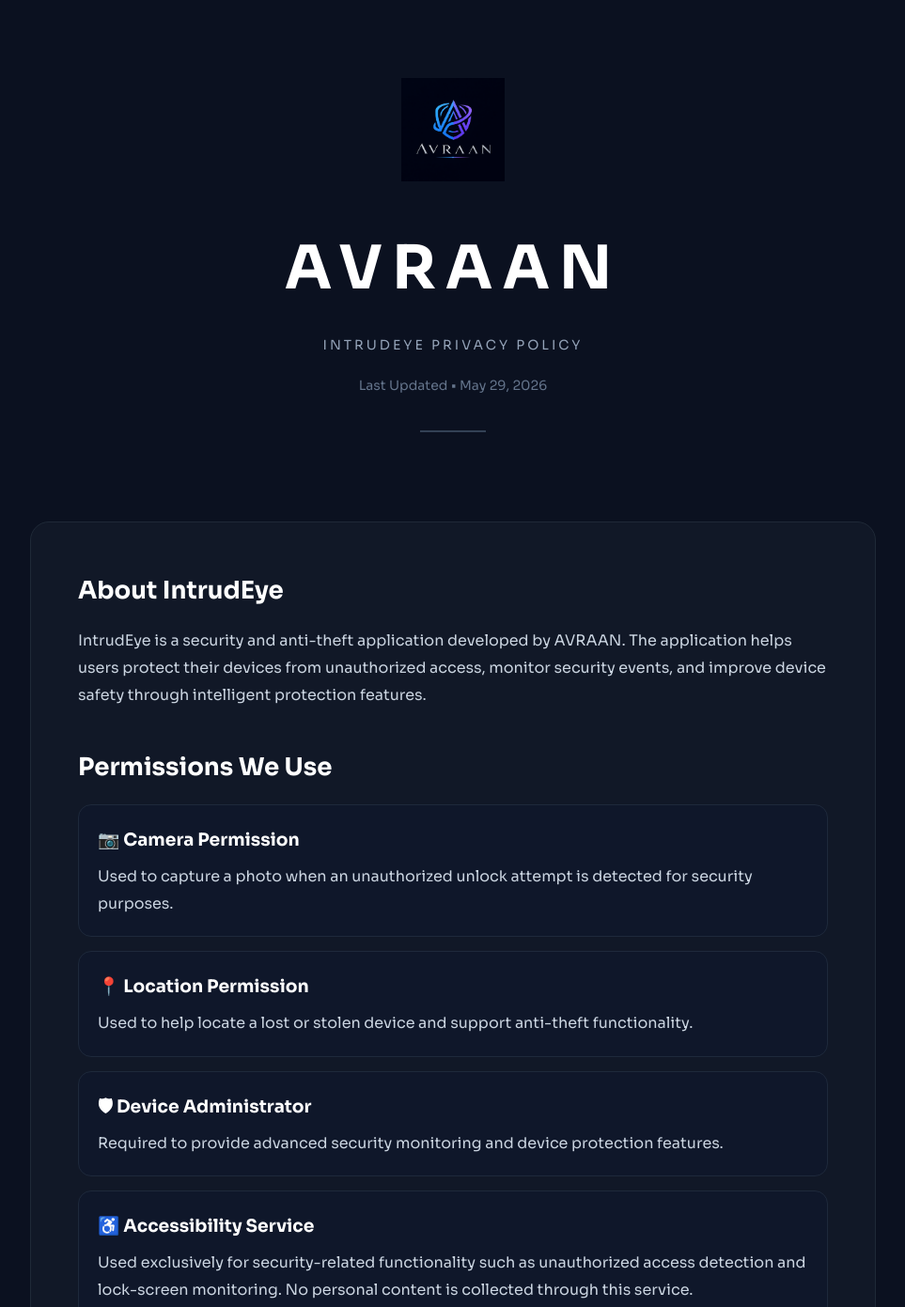
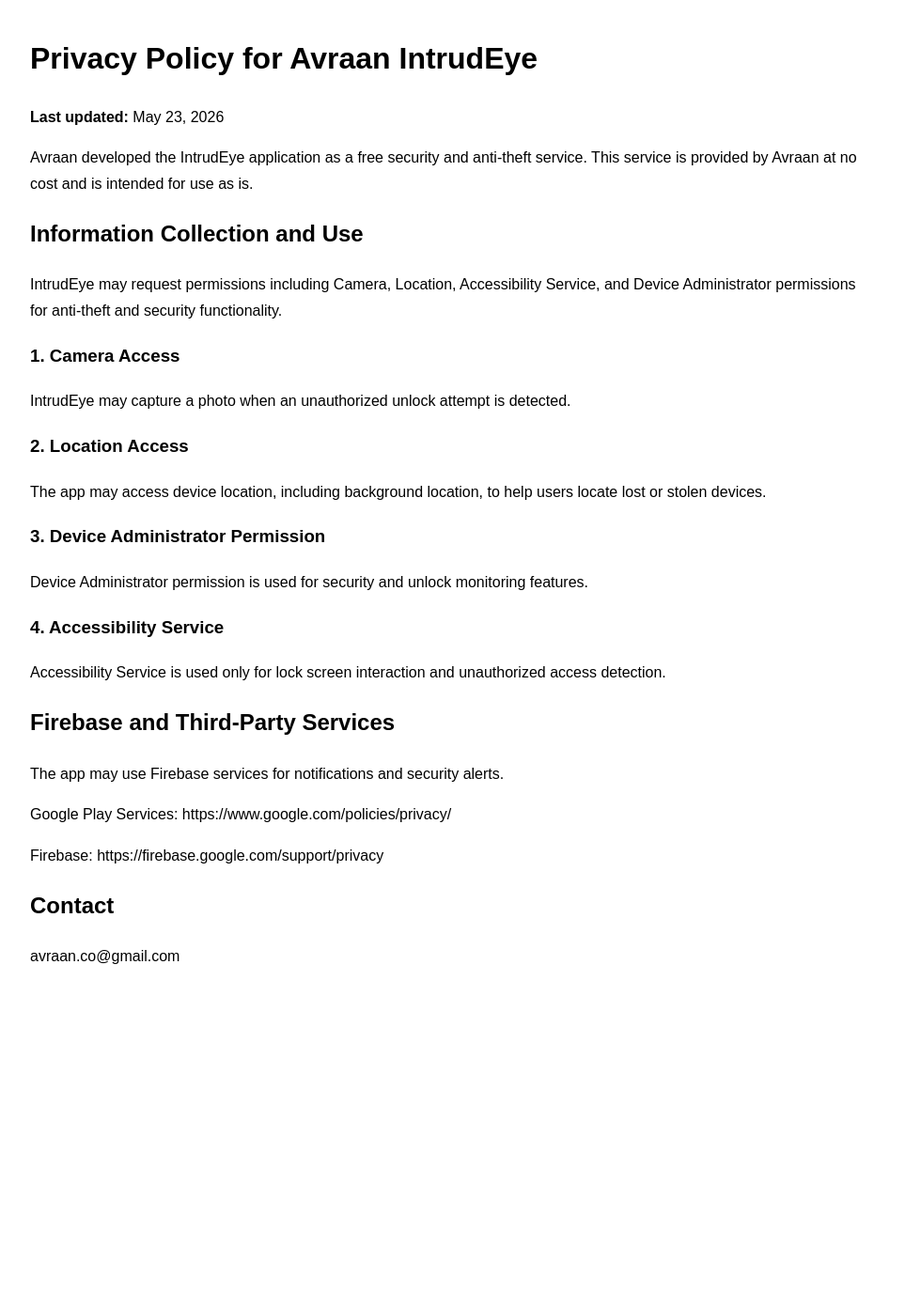
Before and after one commit to sheikhistiaquemahmudayon-hub/avraan-intrudeye-privacy-policy, a plain HTML site: page index.html in a window 1280 px wide. Shown: the part 26-1417 px from the top of the page at 94% size, without its empty margins (158-1121 px from the left). After the commit the page ends 1114 px from the top, so only its background shows below. Drawn offline with Linux system fonts and the light colour scheme.

Commit message:
Update index.html

````diff
--- a/index.html
+++ b/index.html
@@ -1,322 +1,68 @@
 <!DOCTYPE html>
+<html>
+<head>
+  <title>Avraan IntrudEye Privacy Policy</title>
+</head>
+<body style="font-family: Arial; padding: 40px; max-width: 900px; margin: auto; line-height: 1.7;">
+  <h1>Privacy Policy for Avraan IntrudEye</h1>
 
-<html lang="en">
-<head>
-<meta charset="UTF-8">
-<meta name="viewport" content="width=device-width, initial-scale=1.0">
+  <p><strong>Last updated:</strong> May 23, 2026</p>
 
-<title>AVRAAN | IntrudEye Privacy Policy</title>
+  <p>
+    Avraan developed the IntrudEye application as a free security and anti-theft service.
+    This service is provided by Avraan at no cost and is intended for use as is.
+  </p>
 
-<link href="https://fonts.googleapis.com/css2?family=Sora:wght@300;400;500;600;700&display=swap" rel="stylesheet">
+  <h2>Information Collection and Use</h2>
 
-<style>
+  <p>
+    IntrudEye may request permissions including Camera, Location,
+    Accessibility Service, and Device Administrator permissions
+    for anti-theft and security functionality.
+  </p>
 
-*{
-    margin:0;
-    padding:0;
-    box-sizing:border-box;
-}
+  <h3>1. Camera Access</h3>
+  <p>
+    IntrudEye may capture a photo when an unauthorized unlock attempt is detected.
+  </p>
 
-body{
-    font-family:'Sora',sans-serif;
-    background:#0b1120;
-    color:#e5e7eb;
-    line-height:1.8;
-}
+  <h3>2. Location Access</h3>
+  <p>
+    The app may access device location, including background location,
+    to help users locate lost or stolen devices.
+  </p>
 
-.container{
-    width:90%;
-    max-width:900px;
-    margin:auto;
-}
+  <h3>3. Device Administrator Permission</h3>
+  <p>
+    Device Administrator permission is used for security and unlock monitoring features.
+  </p>
 
-.hero{
-    text-align:center;
-    padding:80px 0 60px;
-}
+  <h3>4. Accessibility Service</h3>
+  <p>
+    Accessibility Service is used only for lock screen interaction
+    and unauthorized access detection.
+  </p>
 
-.logo{
-    width:110px;
-    margin-bottom:25px;
-}
+  <h2>Firebase and Third-Party Services</h2>
 
-.hero h1{
-    font-size:64px;
-    font-weight:700;
-    letter-spacing:10px;
-    color:#ffffff;
-}
+  <p>
+    The app may use Firebase services for notifications and security alerts.
+  </p>
 
-.subtitle{
-    margin-top:12px;
-    font-size:14px;
-    color:#94a3b8;
-    letter-spacing:3px;
-    text-transform:uppercase;
-}
+  <p>
+    Google Play Services:
+    https://www.google.com/policies/privacy/
+  </p>
 
-.updated{
-    margin-top:18px;
-    color:#64748b;
-    font-size:14px;
-}
+  <p>
+    Firebase:
+    https://firebase.google.com/support/privacy
+  </p>
 
-.divider{
-    width:70px;
-    height:2px;
-    background:#334155;
-    margin:35px auto;
-}
+  <h2>Contact</h2>
 
-.card{
-    background:#111827;
-    border:1px solid #1f2937;
-    border-radius:20px;
-    padding:50px;
-}
-
-.section{
-    margin-bottom:40px;
-}
-
-.section:last-child{
-    margin-bottom:0;
-}
-
-.section h2{
-    color:#ffffff;
-    font-size:26px;
-    margin-bottom:15px;
-}
-
-.section p{
-    color:#cbd5e1;
-}
-
-.permission{
-    background:#0f172a;
-    border:1px solid #1e293b;
-    border-radius:14px;
-    padding:20px;
-    margin-top:15px;
-}
-
-.permission h3{
-    color:white;
-    margin-bottom:8px;
-}
-
-.permission p{
-    color:#cbd5e1;
-}
-
-a{
-    color:#60a5fa;
-    text-decoration:none;
-}
-
-a:hover{
-    text-decoration:underline;
-}
-
-.footer{
-    text-align:center;
-    padding:50px 0;
-}
-
-.footer-brand{
-    color:white;
-    font-size:20px;
-    font-weight:700;
-    letter-spacing:4px;
-}
-
-.footer p{
-    color:#94a3b8;
-    margin-top:10px;
-}
-
-@media(max-width:768px){
-
-.hero h1{
-    font-size:42px;
-    letter-spacing:5px;
-}
-
-.logo{
-    width:85px;
-}
-
-.card{
-    padding:25px;
-}
-
-.section h2{
-    font-size:22px;
-}
-
-}
-
-</style>
-
-</head>
-
-<body>
-
-<div class="container">
-
-```
-<div class="hero">
-
-    <img src="avraan-logo.png"
-         alt="AVRAAN Logo"
-         class="logo">
-
-    <h1>AVRAAN</h1>
-
-    <p class="subtitle">
-        IntrudEye Privacy Policy
-    </p>
-
-    <p class="updated">
-        Last Updated • May 29, 2026
-    </p>
-
-    <div class="divider"></div>
-
-</div>
-
-<div class="card">
-
-    <div class="section">
-        <h2>About IntrudEye</h2>
-
-        <p>
-            IntrudEye is a security and anti-theft application developed by AVRAAN.
-            The application helps users protect their devices from unauthorized
-            access, monitor security events, and improve device safety through
-            intelligent protection features.
-        </p>
-    </div>
-
-    <div class="section">
-
-        <h2>Permissions We Use</h2>
-
-        <div class="permission">
-            <h3>📷 Camera Permission</h3>
-
-            <p>
-                Used to capture a photo when an unauthorized unlock attempt
-                is detected for security purposes.
-            </p>
-        </div>
-
-        <div class="permission">
-            <h3>📍 Location Permission</h3>
-
-            <p>
-                Used to help locate a lost or stolen device and support
-                anti-theft functionality.
-            </p>
-        </div>
-
-        <div class="permission">
-            <h3>🛡 Device Administrator</h3>
-
-            <p>
-                Required to provide advanced security monitoring and
-                device protection features.
-            </p>
-        </div>
-
-        <div class="permission">
-            <h3>♿ Accessibility Service</h3>
-
-            <p>
-                Used exclusively for security-related functionality such as
-                unauthorized access detection and lock-screen monitoring.
-                No personal content is collected through this service.
-            </p>
-        </div>
-
-    </div>
-
-    <div class="section">
-
-        <h2>Third-Party Services</h2>
-
-        <p>
-            IntrudEye may use trusted Google services including
-            Firebase Cloud Messaging and Google Play Services
-            to provide notifications and maintain app functionality.
-        </p>
-
-        <br>
-
-        <p>
-            Google Privacy Policy:
-            <br>
-            <a href="https://policies.google.com/privacy">
-                https://policies.google.com/privacy
-            </a>
-        </p>
-
-        <br>
-
-        <p>
-            Firebase Privacy Information:
-            <br>
-            <a href="https://firebase.google.com/support/privacy">
-                https://firebase.google.com/support/privacy
-            </a>
-        </p>
-
-    </div>
-
-    <div class="section">
-
-        <h2>Data Security</h2>
-
-        <p>
-            We take reasonable measures to protect information processed
-            by the application. However, no method of electronic storage
-            or transmission over the internet can be guaranteed to be
-            completely secure.
-        </p>
-
-    </div>
-
-    <div class="section">
-
-        <h2>Contact Us</h2>
-
-        <p>
-            Email: avraan.co@gmail.com
-        </p>
-
-    </div>
-
-</div>
-
-<div class="footer">
-
-    <div class="footer-brand">
-        AVRAAN
-    </div>
-
-    <p>
-        Technology • Security • Innovation
-    </p>
-
-    <p>
-        © 2026 AVRAAN. All Rights Reserved.
-    </p>
-
-</div>
-```
-
-</div>
-
+  <p>
+    avraan.co@gmail.com
+  </p>
 </body>
 </html>
````
